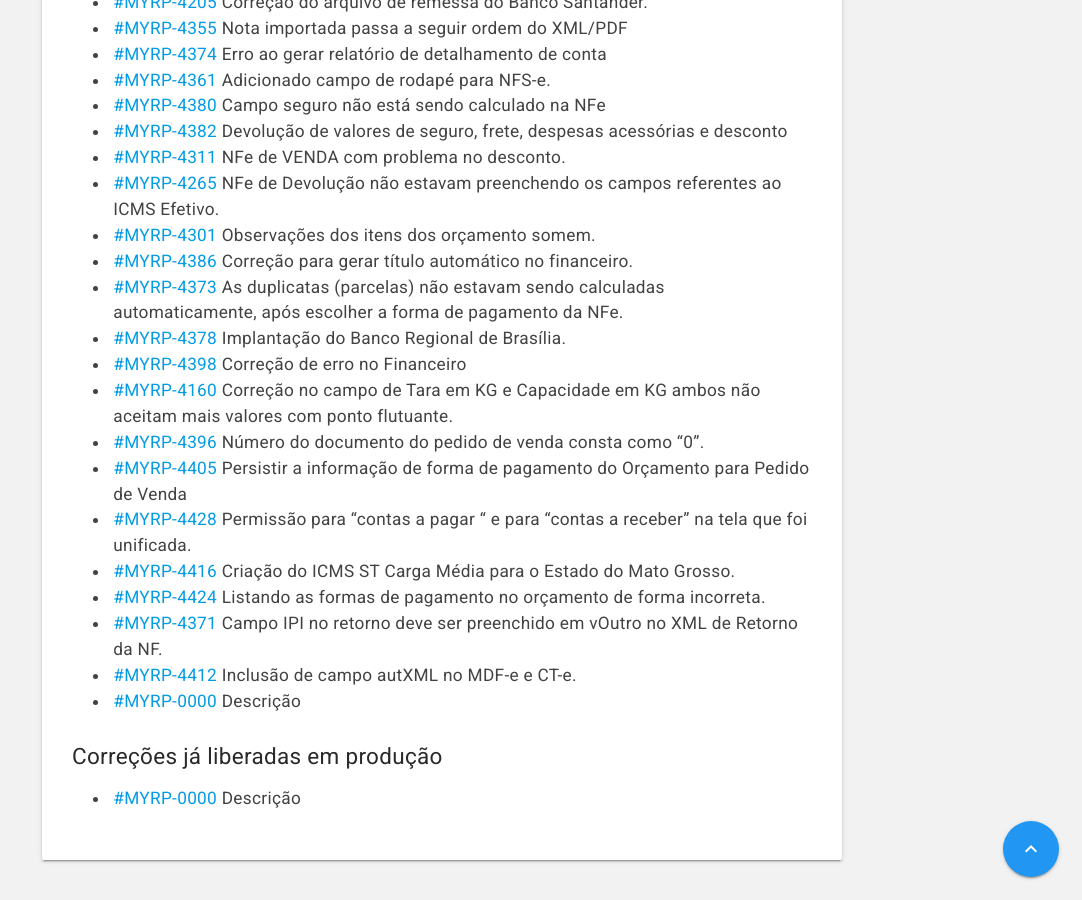
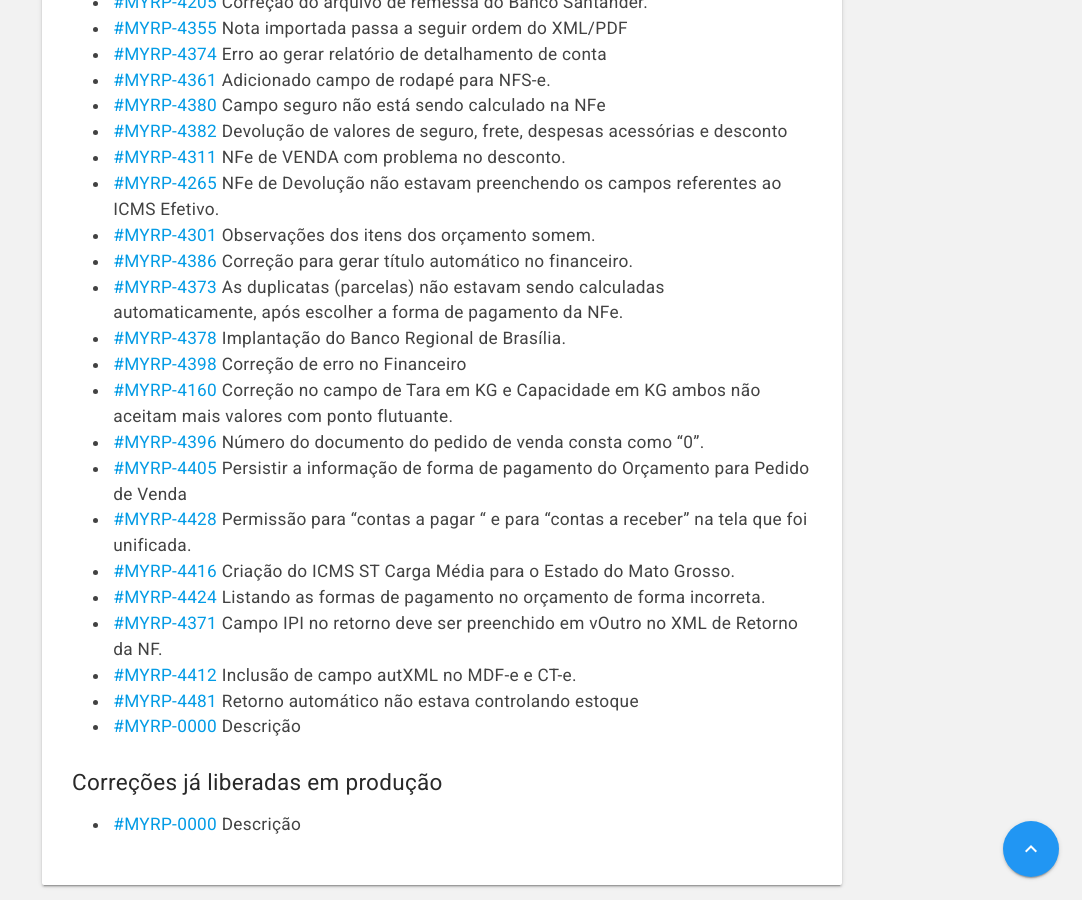
Before and after one commit to myrp-maicon/changelog-myrp, a Jekyll site: the page built from docs/myrp/19.07.01.md, in a window 1280 px wide and 900 px high, scrolled down 803 px. Shown: the whole window, without its empty margins (198-1280 px from the left). Built offline with Jekyll 4.4.1, drawn with Linux system fonts in a browser that asks for light colours; nearby versions of some CDN libraries; our own code applies the rules of GitHub Pages for plain Markdown files; the repository's description, which GitHub fills in, is left out.

Commit message:
AD:MYRP-4481
Retorno automático não estava controlando estoque

```diff
--- a/docs/myrp/19.07.01.md
+++ b/docs/myrp/19.07.01.md
@@ -36,6 +36,7 @@
 * [#MYRP-4424](https://devmyrp.atlassian.net/browse/MYRP-4424) Listando as formas de pagamento no orçamento de forma incorreta.
 * [#MYRP-4371](https://devmyrp.atlassian.net/browse/MYRP-4371) Campo IPI no retorno deve ser preenchido em vOutro no XML de Retorno da NF.
 * [#MYRP-4412](https://devmyrp.atlassian.net/browse/MYRP-4412) Inclusão de campo autXML no MDF-e e CT-e.
+* [#MYRP-4481](https://devmyrp.atlassian.net/browse/MYRP-4481) Retorno automático não estava controlando estoque
 * [#MYRP-0000](https://devmyrp.atlassian.net/browse/MYRP-0000) Descrição
 
 
```
